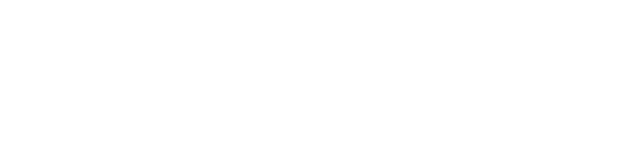
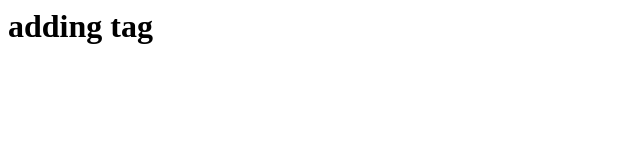
Before and after one commit to ashishkumar6707/testRepo, a plain HTML site: page index.html in a window 1280 px wide. Shown: the whole page, without its empty margins (0-640 px from the left). Drawn offline with Linux system fonts and the light colour scheme.

Commit message:
index updated

```diff
--- a/index.html
+++ b/index.html
@@ -1 +1,2 @@
-<this is simple html page/>
+<this is simple html page./>
+<h1> adding tag </h1>
```
